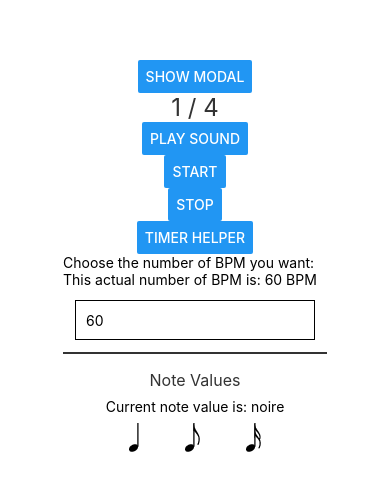
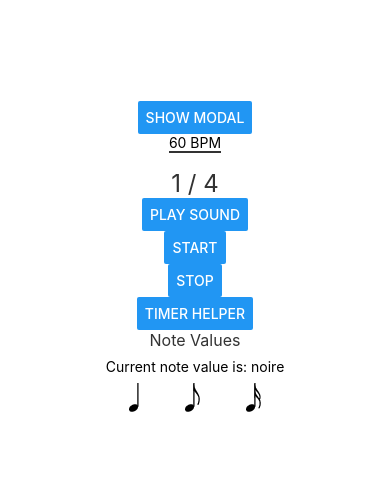
Before and after one commit to tdimnet/a-guitarists-best-friend, a React Native app: screen / in a window 390 px wide. Shown: the part 166-656 px from the top of the page. Built offline with nearby package versions, Linux system fonts and the light colour scheme.

Commit message:
Creating first file component:
- BpmPicker is now in its own file
- Adding a basic test
- Importing the component to Home

```diff
--- /dev/null
+++ b/src/components/BpmPicker/index.js
@@ -0,0 +1,29 @@
+import React from "react";
+import { View, Text, Button } from "react-native";
+import { Picker } from "@react-native-picker/picker";
+
+import { numberRange } from "../../utils/numberRange";
+
+const BPM_VALUES = numberRange(40, 200, 1);
+
+export default function Component({ setBpm, bpm, setIsVisible }) {
+  return (
+    <View>
+      <Text>Choose Language</Text>
+      <Picker
+        selectedValue={String(bpm)}
+        onValueChange={(itemValue) => setBpm(itemValue)}
+        style={{ width: 200 }}
+      >
+        {BPM_VALUES.map((value) => (
+          <Picker.Item
+            key={value}
+            label={String(value)}
+            value={String(value)}
+          />
+        ))}
+      </Picker>
+      <Button onPress={() => setIsVisible(false)} title="Hide Modal" />
+    </View>
+  );
+}
--- a/src/screens/Home/index.js
+++ b/src/screens/Home/index.js
@@ -11,11 +11,10 @@ import {
   Modal,
 } from "react-native";
 import { Audio } from "expo-av";
-import { Picker } from "@react-native-picker/picker";
 
 import { handleBpm, handleNoteValue as handleTimer } from "../../utils/timer";
 import { NOTE_VALUES } from "../../constants/noteValues";
-
+import BpmPicker from "../../components/BpmPicker";
 
 export default function Home() {
   const [isTicking, setIsTicking] = useState(false);
@@ -25,7 +24,6 @@ export default function Home() {
   const [noteValue, setNoteValue] = useState(NOTE_VALUES[0]);
 
   const [isVisible, setIsVisible] = useState(false);
-  const [selectedLanguage, setSelectedLanguage] = useState();
 
   useEffect(() => {
     if (isTicking) {
@@ -67,22 +65,13 @@ export default function Home() {
   return (
     <View style={styles.container}>
       <Modal animationType="slide" transparent={false} visible={isVisible}>
-        <View>
-          <Text>Choose Language</Text>
-          <Picker
-            selectedValue={selectedLanguage}
-            onValueChange={(itemValue) => setSelectedLanguage(itemValue)}
-            style={{ width: 200 }}
-          >
-            <Picker.Item label="Java" value="java" />
-            <Picker.Item label="JavaScript" value="js" />
-          </Picker>
-          <Button onPress={() => setIsVisible(false)} title="Hide Modal" />
-        </View>
+        <BpmPicker setBpm={setBpm} bpm={bpm} setIsVisible={setIsVisible} />
       </Modal>
 
       <Button onPress={() => setIsVisible(true)} title="Show Modal" />
-
+      <View style={styles.bpmContainer}>
+        <Text>{bpm} BPM</Text>
+      </View>
       <Text style={styles.title}>{seconds} / 4</Text>
       <Button onPress={() => playSound()} title="Play Sound" />
       <Button onPress={() => setIsTicking(true)} title="Start" />
@@ -99,16 +88,6 @@ export default function Home() {
         }
         title="Timer helper"
       />
-      <View style={styles.bpmContainer}>
-        <Text>Choose the number of BPM you want:</Text>
-        <Text>This actual number of BPM is: {bpm} BPM</Text>
-        <TextInput
-          style={styles.input}
-          value={bpm}
-          onChangeText={setBpm}
-          keyboardType="numeric"
-        />
-      </View>
       <View>
         <Text style={styles.subtitle}>Note Values</Text>
         <Text style={styles.currentNoteValue}>
```
Also changed, not shown: 1 other file (tests, documents, lock files or other folders).
